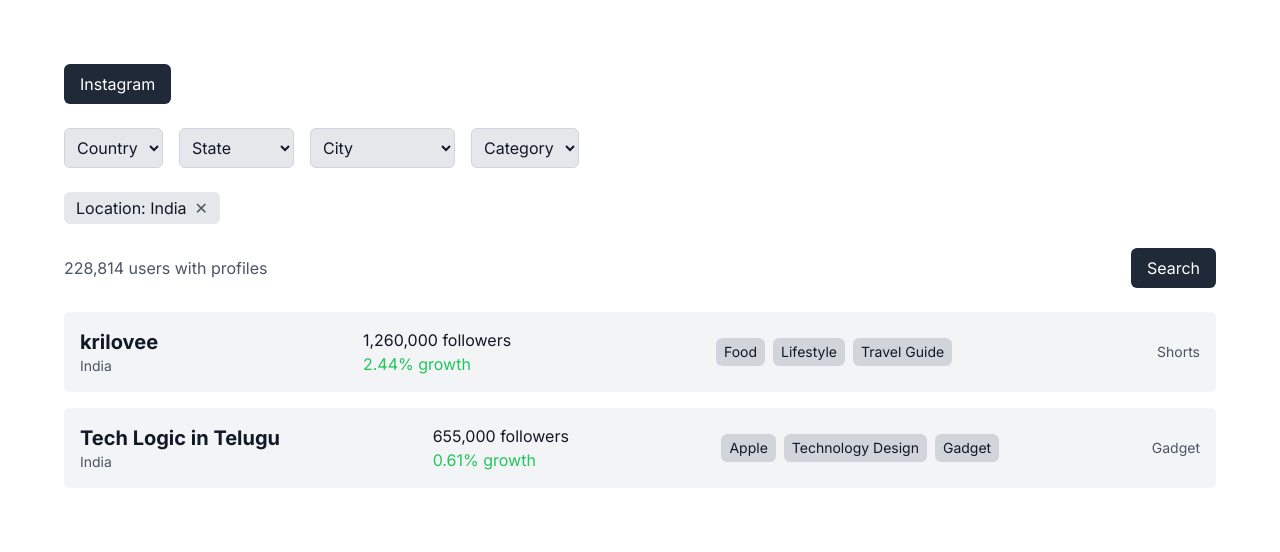
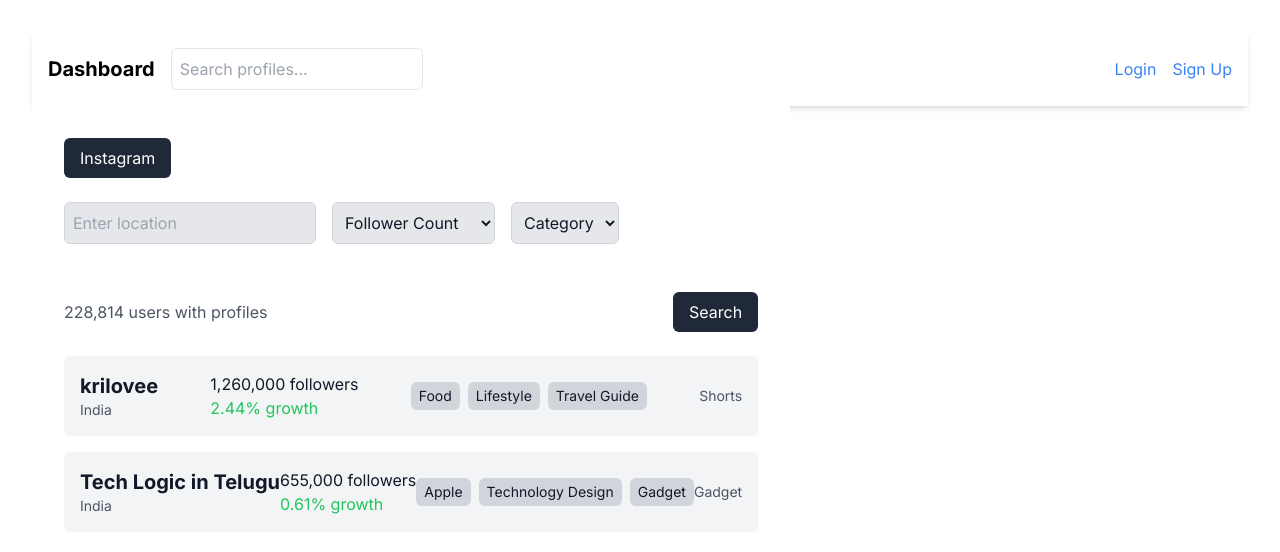
Before and after one commit to jay-2001/next-repo, a Next.js app: page /dashboard in a window 1280 px wide. Shown: the top 552 px of the page. Built offline with nearby package versions, Linux system fonts and the light colour scheme; what tailwindcss-debug-screens would draw is missing.

Commit message:
Feature: Dashboard updated with dynamic list and started header work

```diff
--- a/src/app/dashboard/dashboard.tsx
+++ b/src/app/dashboard/dashboard.tsx
@@ -1,7 +1,7 @@
 /** @format */
 "use client";
 
-import { useState } from "react";
+import { useState, useEffect } from "react";
 
 interface Filter {
     label: string;
@@ -19,11 +19,70 @@
 }
 
 const Dashboard: React.FC = () => {
-    const [selectedFilters, setSelectedFilters] = useState<Filter[]>([{ label: 'Location: India' }]);
+    const [locationFilter, setLocationFilter] = useState<Filter[]>([]);
+    const [followerFilter, setFollowerFilter] = useState<Filter[]>([]);
+    const [categoryFilter, setCategoryFilter] = useState<Filter[]>([]);
 
-    const handleRemoveFilter = (label: string) => {
-        setSelectedFilters(selectedFilters.filter(filter => filter.label !== label));
+    // Temporary options
+    const followerOptions = [
+        "0-1000",
+        "1000-3000",
+        "3000-5000",
+        "5000-10000",
+        "10000-50000",
+        "50000-100000",
+        "100000-500000",
+        "500000-1M",
+        ">1M",
+    ];
+
+    const categoryOptions = ["Tech", "Food", "Lifestyle", "Travel"];
+
+    // Handling removal of filters
+    const handleRemoveFilter = (label: string, type: string) => {
+        if (type === "location") {
+            setLocationFilter(locationFilter.filter(filter => filter.label !== label));
+        } else if (type === "follower") {
+            setFollowerFilter(followerFilter.filter(filter => filter.label !== label));
+        } else if (type === "category") {
+            setCategoryFilter(categoryFilter.filter(filter => filter.label !== label));
+        }
     };
+
+    // Handling selection of location
+    const handleSelectLocation = (label: string) => {
+        if (!locationFilter.some(filter => filter.label === label)) {
+            setLocationFilter([...locationFilter, { label }]);
+        }
+    };
+
+    // Handling selection of follower count
+    const handleSelectFollower = (label: string) => {
+        if (!followerFilter.some(filter => filter.label === label)) {
+            setFollowerFilter([...followerFilter, { label }]);
+        }
+    };
+
+    // Handling selection of category
+    const handleSelectCategory = (label: string) => {
+        if (!categoryFilter.some(filter => filter.label === label)) {
+            setCategoryFilter([...categoryFilter, { label }]);
+        }
+    };
+
+    // Location suggestions (dummy implementation)
+    const [locationSuggestions, setLocationSuggestions] = useState<string[]>([]);
+    const [locationInput, setLocationInput] = useState<string>("");
+
+    useEffect(() => {
+        if (locationInput) {
+            // Call backend API to fetch location suggestions based on locationInput
+            // For now, use dummy data
+            setLocationSuggestions(["India", "Indonesia", "Indore"]);
+        } else {
+            setLocationSuggestions([]);
+        }
+    }, [locationInput]);
 
     const influencers: Influencer[] = [
         {
@@ -57,34 +116,76 @@
 
             {/* Filters Row */}
             <div className="flex space-x-4 mb-6">
-                <select className="p-2 rounded-md bg-gray-200 border border-gray-300">
-                    <option>Country</option>
-                    <option>India</option>
-                    <option>USA</option>
+                {/* Location Input */}
+                <div className="relative">
+                    <input
+                        type="text"
+                        value={locationInput}
+                        onChange={(e) => setLocationInput(e.target.value)}
+                        placeholder="Enter location"
+                        className="p-2 rounded-md bg-gray-200 border border-gray-300"
+                    />
+                    {locationSuggestions.length > 0 && (
+                        <div className="absolute top-full left-0 right-0 bg-white border border-gray-300 mt-1 rounded-md">
+                            {locationSuggestions.map((suggestion, index) => (
+                                <div
+                                    key={index}
+                                    className="p-2 cursor-pointer hover:bg-gray-100"
+                                    onClick={() => {
+                                        handleSelectLocation(suggestion);
+                                        setLocationInput("");
+                                    }}
+                                >
+                                    {suggestion}
+                                </div>
+                            ))}
+                        </div>
+                    )}
+                </div>
+
+                {/* Follower Count Dropdown */}
+                <select
+                    className="p-2 rounded-md bg-gray-200 border border-gray-300"
+                    onChange={(e) => handleSelectFollower(e.target.value)}
+                    defaultValue=""
+                >
+                    <option value="" disabled>Follower Count</option>
+                    {followerOptions.map((option, index) => (
+                        <option key={index} value={option}>{option}</option>
+                    ))}
                 </select>
-                <select className="p-2 rounded-md bg-gray-200 border border-gray-300">
-                    <option>State</option>
-                    <option>Karnataka</option>
-                    <option>California</option>
-                </select>
-                <select className="p-2 rounded-md bg-gray-200 border border-gray-300">
-                    <option>City</option>
-                    <option>Bangalore</option>
-                    <option>San Francisco</option>
-                </select>
-                <select className="p-2 rounded-md bg-gray-200 border border-gray-300">
-                    <option>Category</option>
-                    <option>Tech</option>
-                    <option>Food</option>
+
+                {/* Category Dropdown */}
+                <select
+                    className="p-2 rounded-md bg-gray-200 border border-gray-300"
+                    onChange={(e) => handleSelectCategory(e.target.value)}
+                    defaultValue=""
+                >
+                    <option value="" disabled>Category</option>
+                    {categoryOptions.map((option, index) => (
+                        <option key={index} value={option}>{option}</option>
+                    ))}
                 </select>
             </div>
 
             {/* Selected Filters */}
-            <div className="flex space-x-2 mb-6">
-                {selectedFilters.map((filter, index) => (
+            <div className="flex flex-wrap space-x-2 mb-6">
+                {locationFilter.map((filter, index) => (
                     <div key={index} className="flex items-center space-x-2 bg-gray-200 py-1 px-3 rounded-md">
                         <span>{filter.label}</span>
-                        <button onClick={() => handleRemoveFilter(filter.label)} className="text-gray-600">✕</button>
+                        <button onClick={() => handleRemoveFilter(filter.label, "location")} className="text-gray-600">✕</button>
+                    </div>
+                ))}
+                {followerFilter.map((filter, index) => (
+                    <div key={index} className="flex items-center space-x-2 bg-gray-200 py-1 px-3 rounded-md">
+                        <span>{filter.label}</span>
+                        <button onClick={() => handleRemoveFilter(filter.label, "follower")} className="text-gray-600">✕</button>
+                    </div>
+                ))}
+                {categoryFilter.map((filter, index) => (
+                    <div key={index} className="flex items-center space-x-2 bg-gray-200 py-1 px-3 rounded-md">
+                        <span>{filter.label}</span>
+                        <button onClick={() => handleRemoveFilter(filter.label, "category")} className="text-gray-600">✕</button>
                     </div>
                 ))}
             </div>
--- a/src/app/dashboard/page.tsx
+++ b/src/app/dashboard/page.tsx
@@ -1,8 +1,14 @@
 import Dashboard from "@/app/dashboard/dashboard"
 import SideNavbar from "@/components/SideNavbar"
+import Header from "../header/Header";
 
 export default function DashboardPage() {
   return (
-      <Dashboard />
+      <div>
+          <Header />
+          <div className="flex">
+              <Dashboard />
+          </div>
+      </div>
   );
 }
--- /dev/null
+++ b/src/app/header/Header.tsx
@@ -0,0 +1,69 @@
+"use client";
+
+import React, { useState } from 'react';
+import Link from 'next/link';
+
+const Header = () => {
+    const [searchTerm, setSearchTerm] = useState('');
+    const [suggestions, setSuggestions] = useState<string[]>([]);
+    const [isLoggedIn, setIsLoggedIn] = useState(false); // Set based on authentication status
+
+    const handleSearchChange = (e: React.ChangeEvent<HTMLInputElement>) => {
+        setSearchTerm(e.target.value);
+        // Fetch and set profile suggestions based on searchTerm
+        // Example: setSuggestions(['Profile1', 'Profile2']);
+    };
+
+    return (
+        <header className="flex items-center justify-between p-4 bg-white shadow-md">
+            <div className="flex items-center space-x-4">
+                <div className="text-xl font-bold">Dashboard</div>
+                <input
+                    type="text"
+                    className="p-2 border rounded-md"
+                    placeholder="Search profiles..."
+                    value={searchTerm}
+                    onChange={handleSearchChange}
+                />
+                {suggestions.length > 0 && (
+                    <ul className="absolute bg-white border rounded-md mt-1 w-full max-w-sm">
+                        {suggestions.map((suggestion, index) => (
+                            <li key={index} className="p-2 hover:bg-gray-200">
+                                {suggestion}
+                            </li>
+                        ))}
+                    </ul>
+                )}
+            </div>
+            <div>
+                {isLoggedIn ? (
+                    <div className="relative">
+                        <button className="flex items-center space-x-2 focus:outline-none">
+                            <span className="font-medium">Hrushi Patel</span>
+                            <img src="/path/to/user-icon.jpg" alt="User" className="w-8 h-8 rounded-full" />
+                        </button>
+                        <div className="absolute right-0 mt-2 bg-white border rounded-md shadow-lg">
+                            <Link href="/settings" className="block px-4 py-2 hover:bg-gray-100">
+                                Settings
+                            </Link>
+                            <button className="block w-full text-left px-4 py-2 hover:bg-gray-100" onClick={() => setIsLoggedIn(false)}>
+                                Log out
+                            </button>
+                        </div>
+                    </div>
+                ) : (
+                    <div className="space-x-4">
+                        <Link href="/login" className="text-blue-500 hover:underline">
+                            Login
+                        </Link>
+                        <Link href="/signup" className="text-blue-500 hover:underline">
+                            Sign Up
+                        </Link>
+                    </div>
+                )}
+            </div>
+        </header>
+    );
+};
+
+export default Header;
```
Also changed, not shown: src/app/header/page.tsx (added).
